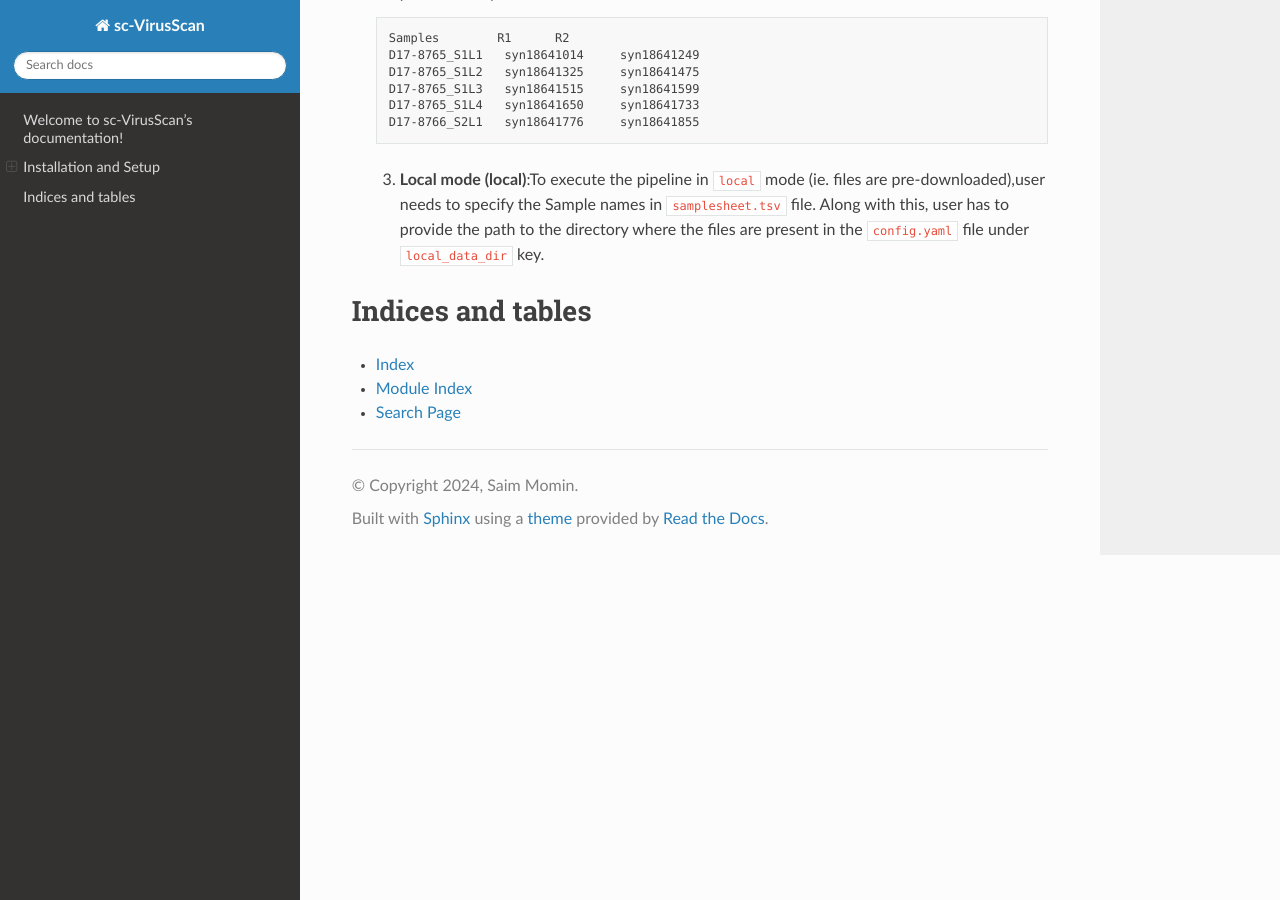
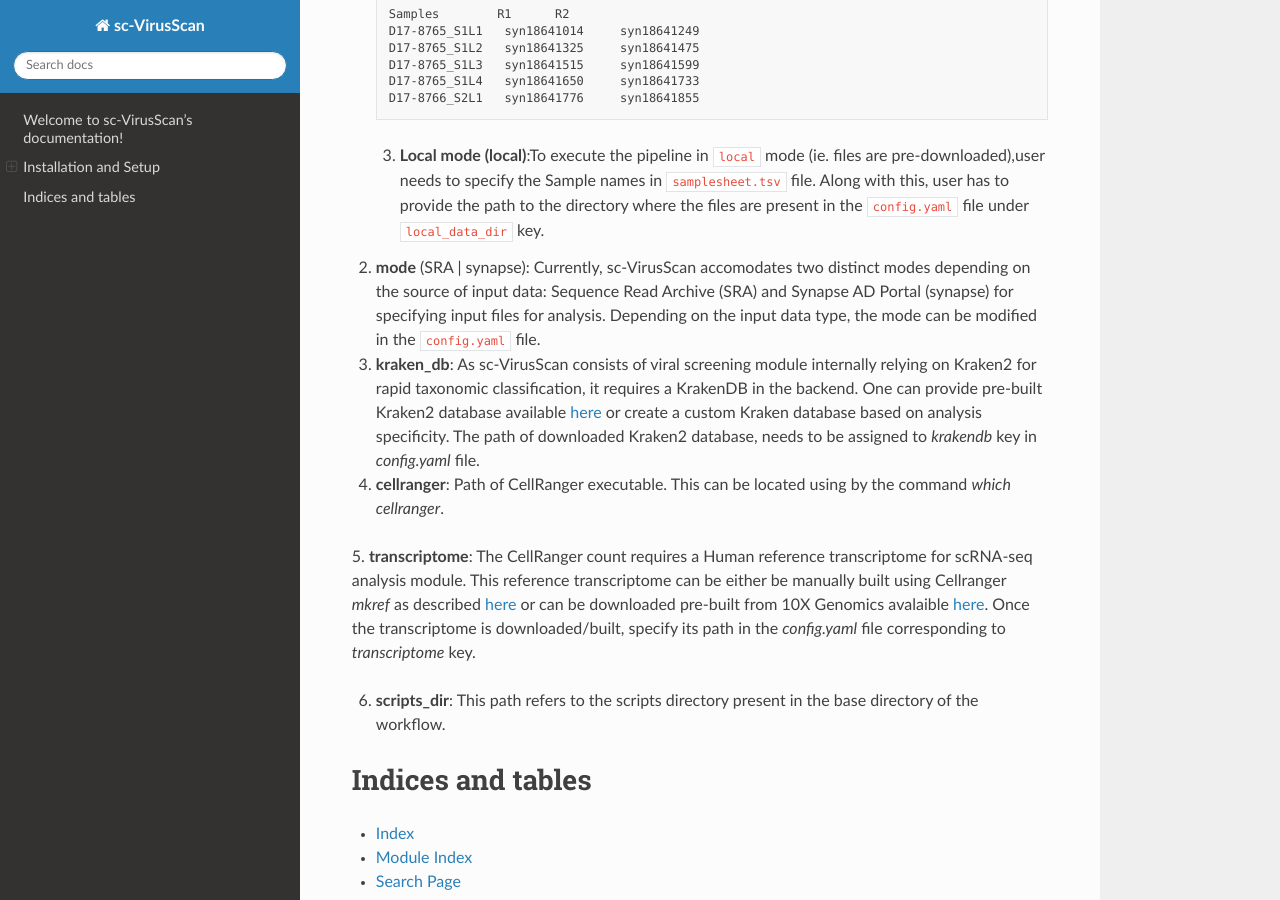
Before and after one commit to maxplanck-ie/sc-VirusScan, a Sphinx documentation site: the page built from docs/index.rst, in a window 1280 px wide and 900 px high, scrolled down 1591 px. Built offline with Sphinx 7.4.7 and the Read the Docs theme 2.0.0, drawn with Linux system fonts in a browser that asks for light colours; some of the changed text lies outside the part shown.

Commit message:
Update index.rst

```diff
--- a/docs/index.rst
+++ b/docs/index.rst
@@ -24,7 +24,7 @@
 3. The dependecies of sc-VirusScan can be installed from the provided ``env.yaml`` by using conda/mamba
 
    ``mamba env create -f env.yaml -n sc-VirusScan``
-4. sc-VirusScan requires **CellRanger** as part of dependencies which can be installed from `CellRanger Installation <https://support.10xgenomics.com/single-cell-gene-expression/software/pipelines/latest/installation>`_.
+4. sc-VirusScan requires **CellRanger** as part of dependencies which can be installed from `here <https://support.10xgenomics.com/single-cell-gene-expression/software/pipelines/latest/installation>`_.
 
 5. Upon successfull installation of CellRanger, the CellRanger path needs to be updated in the ``config.yaml`` file accordingly
 6. Lastly, the ``config.yaml`` needs to be modified as per your system environment variables. More information about config.yaml along with its description can be found :ref:`here <contents-of-config-yaml>`.
@@ -50,7 +50,7 @@
 ^^^^^^^^^^^^^^^^^^^^^^^^^^^^^^^^^^^^^^
 1. **samplesheet** : The pipeline requires a ``samplesheet.tsv`` file to initiate the analysis. The samplesheet is a tab seperated file (TSV) acts as blueprint schema for analysis. Depending on the mode of pipeline, there are two reprensatative schema of samplesheet file. The provided samplesheet file will be then used to download the files from SRA database or Synapse AD Knowledge Portal and perform subsequent analysis on it.
 
-   i. **SRA mode (sra)**: For running the pipeline in SRA mode, the user needs to provide a list of SRA Ids as shown in the example below. This file is further used to download the files from SRA database and perform analysis on it.
+   i. **SRA mode (SRA)**: For running the pipeline in SRA mode, the user needs to provide a list of SRA Ids as shown in the example below. This file is further used to download the files from SRA database and perform analysis on it.
 
    .. code-block:: bash
 
@@ -78,6 +78,22 @@
 
    iii. **Local mode (local)**:To execute the pipeline in ``local`` mode (ie. files are pre-downloaded),user needs to specify the Sample names in ``samplesheet.tsv`` file. Along with this, user has to provide the path to the directory where the files are present in the ``config.yaml`` file under ``local_data_dir`` key.
 
+2. **mode** (SRA | synapse): Currently, sc-VirusScan accomodates two distinct modes depending on the source of input data: Sequence Read Archive (SRA) and Synapse AD Portal (synapse) for specifying input files for analysis. Depending on the input data type, the mode can be modified in the ``config.yaml`` file.
+
+3. **kraken_db**: As sc-VirusScan consists of viral screening module internally relying on Kraken2 for rapid taxonomic classification, it requires a KrakenDB in the backend. One can provide pre-built Kraken2 database available `here <https://benlangmead.github.io/aws-indexes/k2>`_ or create a custom Kraken database based on analysis specificity. The path of downloaded Kraken2 database, needs to be assigned to `krakendb` key in `config.yaml` file.
+
+4. **cellranger**: Path of CellRanger executable. This can be located using by the command `which cellranger`.
+
+5. **transcriptome**: The CellRanger count requires a Human reference transcriptome for scRNA-seq analysis module. This reference
+transcriptome can be either be manually built using Cellranger `mkref` as described `here <https://support.10xgenomics.com/single-cell-gene-expression/software/pipelines/latest/advanced/references>`_ or can be downloaded pre-built from 10X Genomics avalaible `here <https://www.10xgenomics.com/support/software/cell-ranger/downloads#reference-downloads>`_. Once the transcriptome is downloaded/built,  specify its path in the `config.yaml` file corresponding to `transcriptome` key.
+
+6. **scripts_dir**: This path refers to the scripts directory present in the base directory of the workflow.
+
+
+
+
+
+
 
 Indices and tables
 ==================
```
